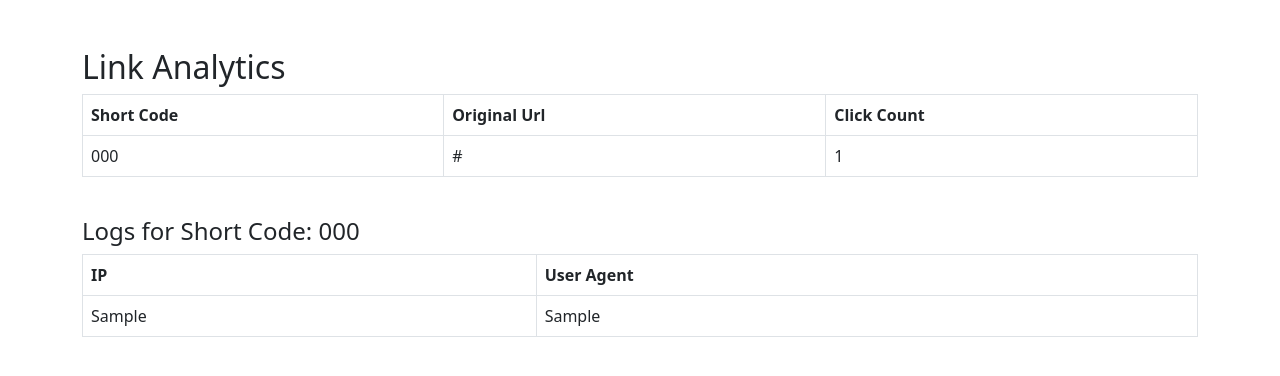
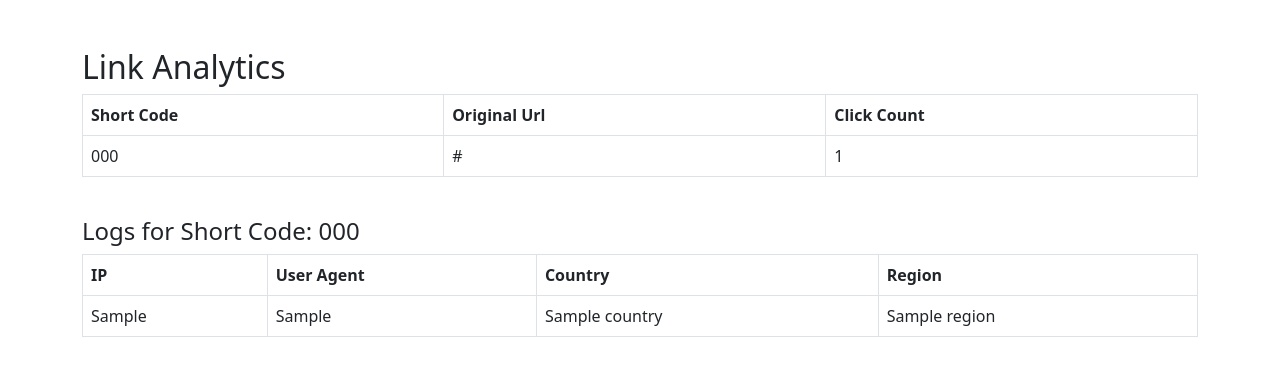
Before and after one commit to kulsoomsaboor/url-shortener-with-analytics, a Django app: template links/templates/links/analytics.html in a window 1280 px wide. Shown: the top 376 px of the page. Run offline with Django 5.2, Linux system fonts and the light colour scheme; the template is opened without the code that fills it: most values are stand-ins (such as "Sample title", 1, 10 or a date in 2020).

Commit message:
Add location info to analytics
- updated analytics.html to display country and region data from ClickLogs

```diff
--- a/links/templates/links/analytics.html
+++ b/links/templates/links/analytics.html
@@ -38,6 +38,8 @@
         <tr>
           <th>IP</th>
           <th>User Agent</th>
+          <th>Country</th>
+            <th>Region</th>
         </tr>
       </thead>
       <tbody>
@@ -45,6 +47,8 @@
         <tr>
           <td>{{ log.ip }}</td>
           <td>{{ log.user_agent }}</td>
+           <td>{{ log.country }}</td>
+            <td>{{ log.region }}</td>
         </tr>
         {% endfor %}
       </tbody>
```
